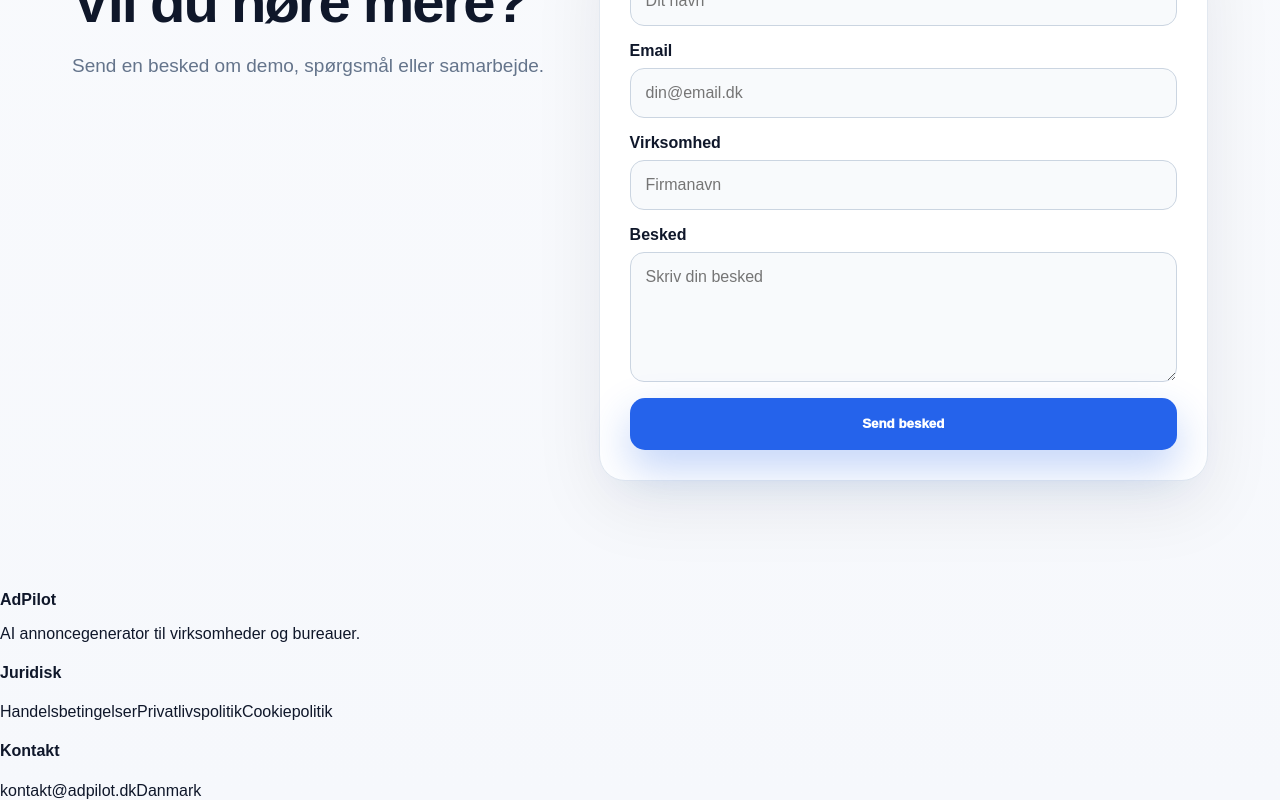
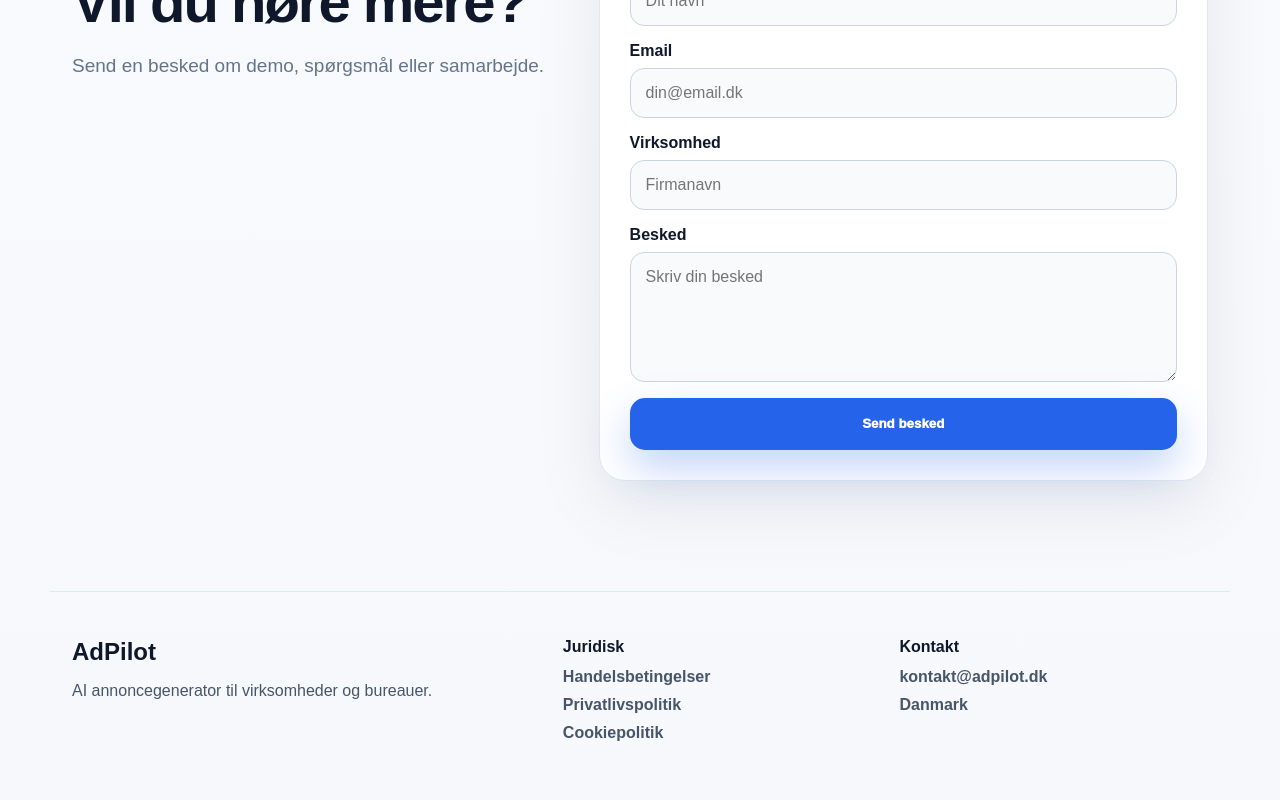
Before and after one commit to postjkhandel-ship-it/adpilot, a Next.js app: page / in a window 1280 px wide. Shown: the part 2836-3636 px from the top of the page. Built offline with nearby package versions, Linux system fonts and the light colour scheme.

Commit message:
Update globals.css

```diff
--- a/app/globals.css
+++ b/app/globals.css
@@ -520,4 +520,38 @@ a {
     align-items: flex-start;
     padding: 18px 22px;
   }
+} .footer {
+  max-width: 1180px;
+  margin: 0 auto;
+  padding: 46px 22px;
+  border-top: 1px solid var(--line);
+  display: grid;
+  grid-template-columns: 1.5fr 1fr 1fr;
+  gap: 28px;
+  color: #475569;
 }
+
+.footer strong {
+  display: block;
+  font-size: 24px;
+  color: var(--text);
+  margin-bottom: 10px;
+}
+
+.footer h4 {
+  color: var(--text);
+  margin: 0 0 12px;
+}
+
+.footer a,
+.footer span {
+  display: block;
+  margin-bottom: 10px;
+  font-weight: 800;
+}
+
+@media (max-width: 950px) {
+  .footer {
+    grid-template-columns: 1fr;
+  }
+}
```
